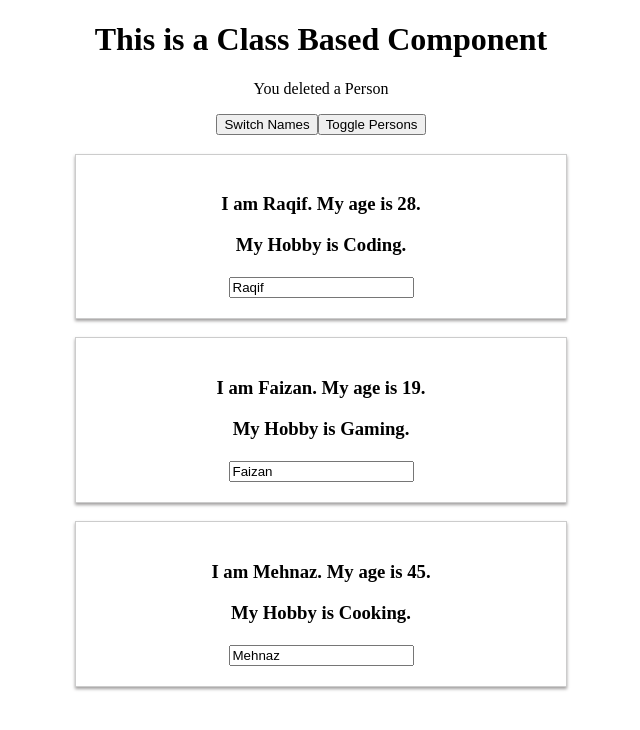
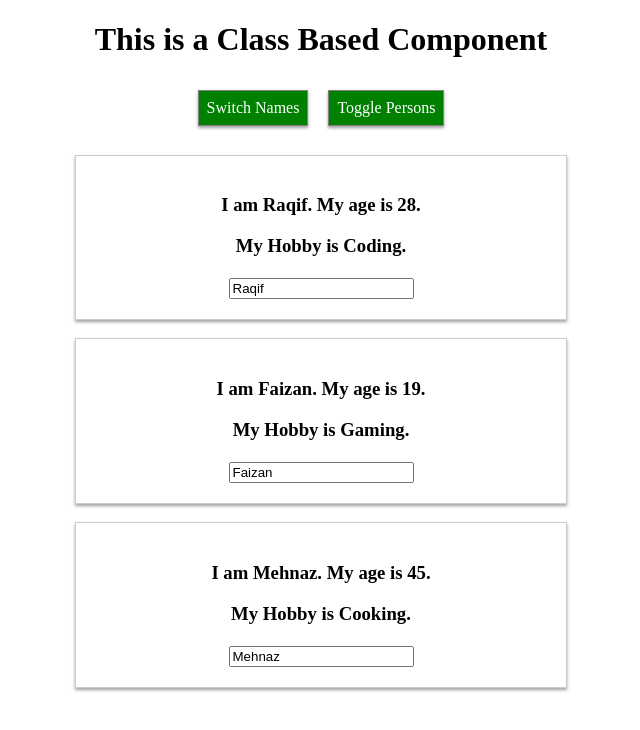
Before and after one commit to mohdraqif/React-PersonManager, a React app: page / in a window 1280 px wide. Shown: the top 730 px of the page, without its empty margins (319-959 px from the left). Built offline with nearby package versions, Linux system fonts and the light colour scheme.

Commit message:
Init commit

```diff
--- a/src/App.js
+++ b/src/App.js
@@ -1,24 +1,24 @@
 import React, { Component } from 'react'
 import Person from './Persons/Persons'
-// import styled from 'styled-components'
+import styled from 'styled-components'
 import ErrorBoundary from './ErrorBoundary/ErrorBoundary'
 
-// const StyledButton = styled.button`
-//   margin: 10px;
-//   background-color: ${props => props.colour ? 'green' : 'red'};
-//   color: white;
-//   font: inherit;
-//   border: 1px solid gray;
-//   padding: 8px;
-//   cursor: pointer;
-//   box-shadow: 0 2px 3px rgb(161, 159, 159);
+const StyledButton = styled.button`
+  margin: 10px;
+  background-color: ${props => props.hover ? 'green' : 'red'};
+  color: white;
+  font: inherit;
+  border: 1px solid gray;
+  padding: 8px;
+  cursor: pointer;
+  box-shadow: 0 2px 3px rgb(161, 159, 159);
 
-//   &:hover {
-//     background-color: ${props => props.colour ? 'lightgreen' : 'salmon'};
-//     color: black;
-//     transition: background-color .15s ease-in;
-//   }
-// `
+  &:hover {
+    background-color: ${props => props.hover ? 'lightgreen' : 'salmon'};
+    color: black;
+    transition: background-color .15s ease-in;
+  }
+`
 
 class App extends Component {
   state = {
@@ -97,21 +97,12 @@ class App extends Component {
       )
     }
 
-    let classes = ['white']
-    if(this.state.persons.length <= 2){
-      classes.push('red')
-    }
-    if(this.state.persons.length <= 1){
-      classes.push('bold')
-    }
-
     return (
         <div style = {{textAlign: "center"}}>
           <header>
             <h1>This is a Class Based Component</h1>
-            <p className={classes.join(' ')}>You deleted a Person</p>
-            <button key={'qwe213'} className='button' onClick={this.switchNamesHandler}>Switch Names</button>
-            <button key={'asd456'} onClick={this.togglePersonsNames}>Toggle Persons</button>
+            <StyledButton key={'qwe213'} hover={this.state.showPersons} onClick={this.switchNamesHandler}>Switch Names</StyledButton>
+            <StyledButton key={'asd456'} hover={this.state.showPersons} onClick={this.togglePersonsNames}>Toggle Persons</StyledButton>
             {persons}
           </header>
         </div>
```
Also changed, not shown: src/Persons/Persons.css (deleted, +0 -16 lines).
